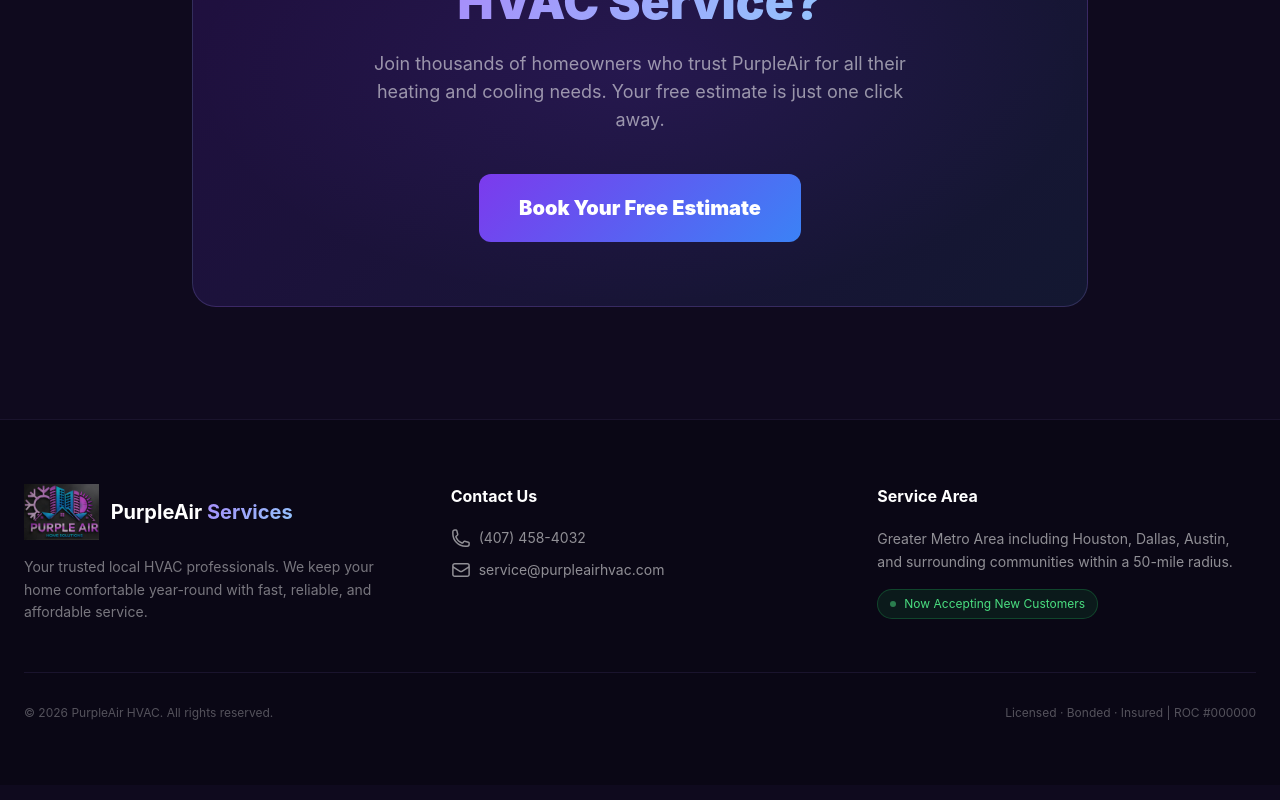
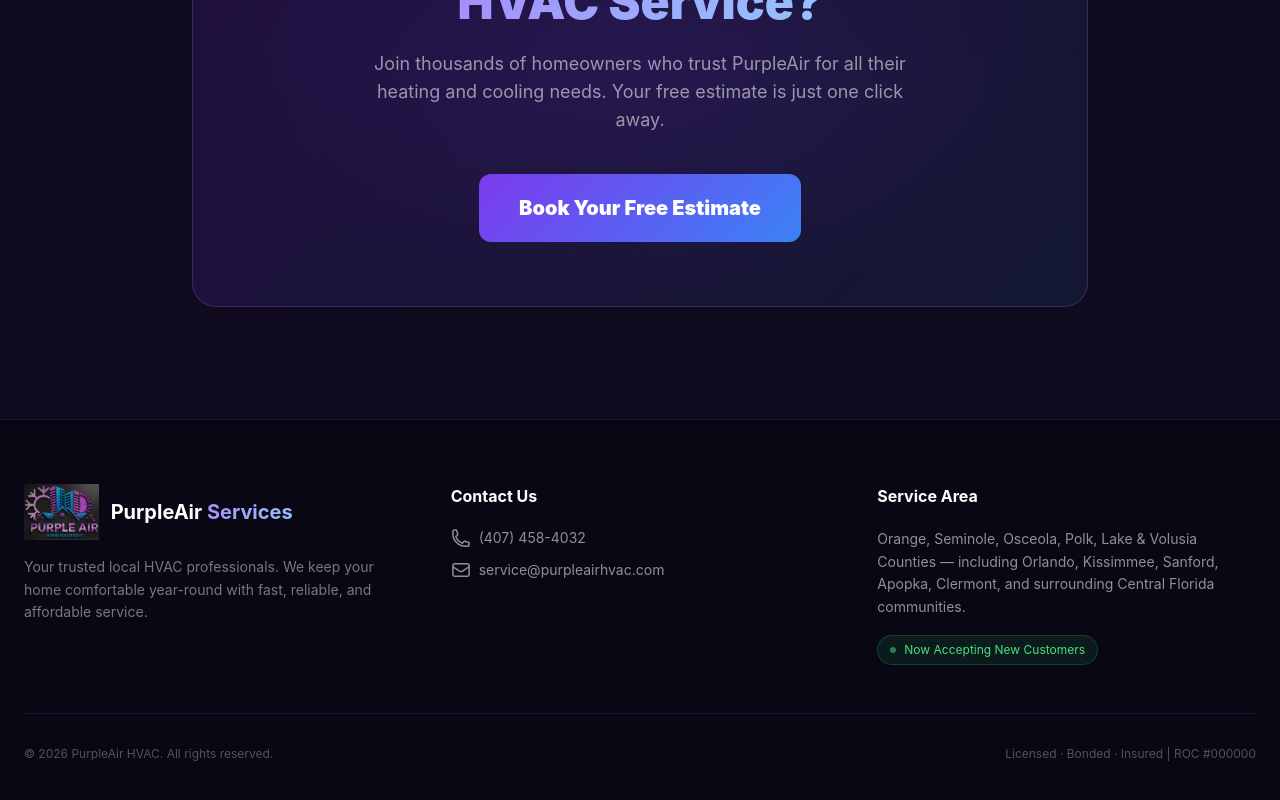
Before and after one commit to flamingeos/Purpleairservice, a Next.js app: page / in a window 1280 px wide. Shown: the part 6924-7724 px from the top of the page. Built offline with nearby package versions, Linux system fonts and the light colour scheme.

Commit message:
changed service area

```diff
--- a/src/app/page.tsx
+++ b/src/app/page.tsx
@@ -931,7 +931,7 @@
             <div>
               <h4 className="font-bold text-white mb-5">Service Area</h4>
               <p className="text-sm leading-relaxed" style={{ color: "rgba(255,255,255,0.55)" }}>
-                Greater Metro Area including Houston, Dallas, Austin, and surrounding communities within a 50-mile radius.
+                Orange, Seminole, Osceola, Polk, Lake & Volusia Counties — including Orlando, Kissimmee, Sanford, Apopka, Clermont, and surrounding Central Florida communities.
               </p>
               <div className="mt-4 inline-flex items-center gap-2 px-3 py-1.5 rounded-full text-xs border"
                 style={{
```
